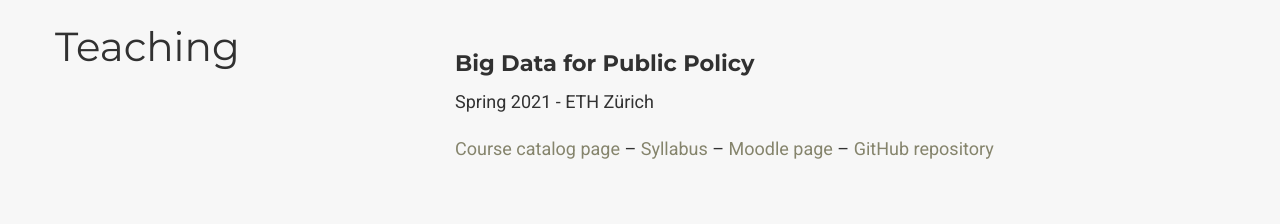
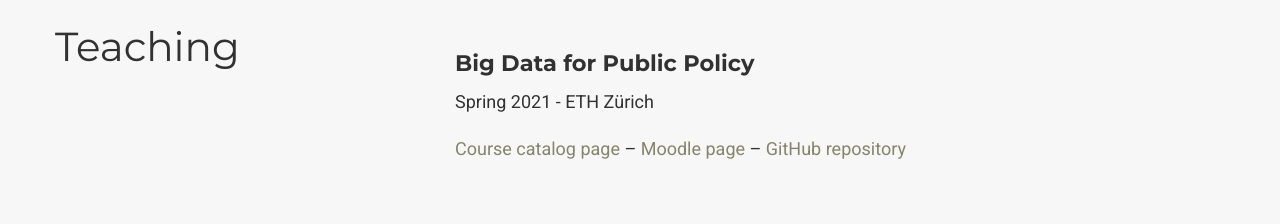
Before and after one commit to leops95/leops95.github.io, a plain HTML site: page index.html in a window 1280 px wide. Shown: the part 2120-2344 px from the top of the page. Drawn offline with nearby package versions, Linux system fonts and the light colour scheme; some packages are replaced by stand-ins of ours; some icons are missing.

Commit message:
cv update

```diff
--- a/index.html
+++ b/index.html
@@ -1146,8 +1146,6 @@
 <p>
 <a href="http://www.vvz.ethz.ch/Vorlesungsverzeichnis/lerneinheit.view?lerneinheitId=139238&amp;semkez=2020S&amp;ansicht=KATALOGDATEN&amp;lang=en" target="_blank" rel="noopener">Course catalog page</a>
 &ndash;
-<a href="https://docs.google.com/document/d/1eviJuOoWUjoonxS1LvQJi1kMbmkNUulJtZ31542w100/edit#heading=h.5ctak8cano8k" target="_blank" rel="noopener">Syllabus</a>
-&ndash;
 <a href="https://moodle-app2.let.ethz.ch/course/view.php?id=14461" target="_blank" rel="noopener">Moodle page</a>
 &ndash;
 <a href="https://github.com/MalkIPP/big_data_policy_2021" target="_blank" rel="noopener">GitHub repository</a></p>
```
Also changed, not shown: 1 other file.
